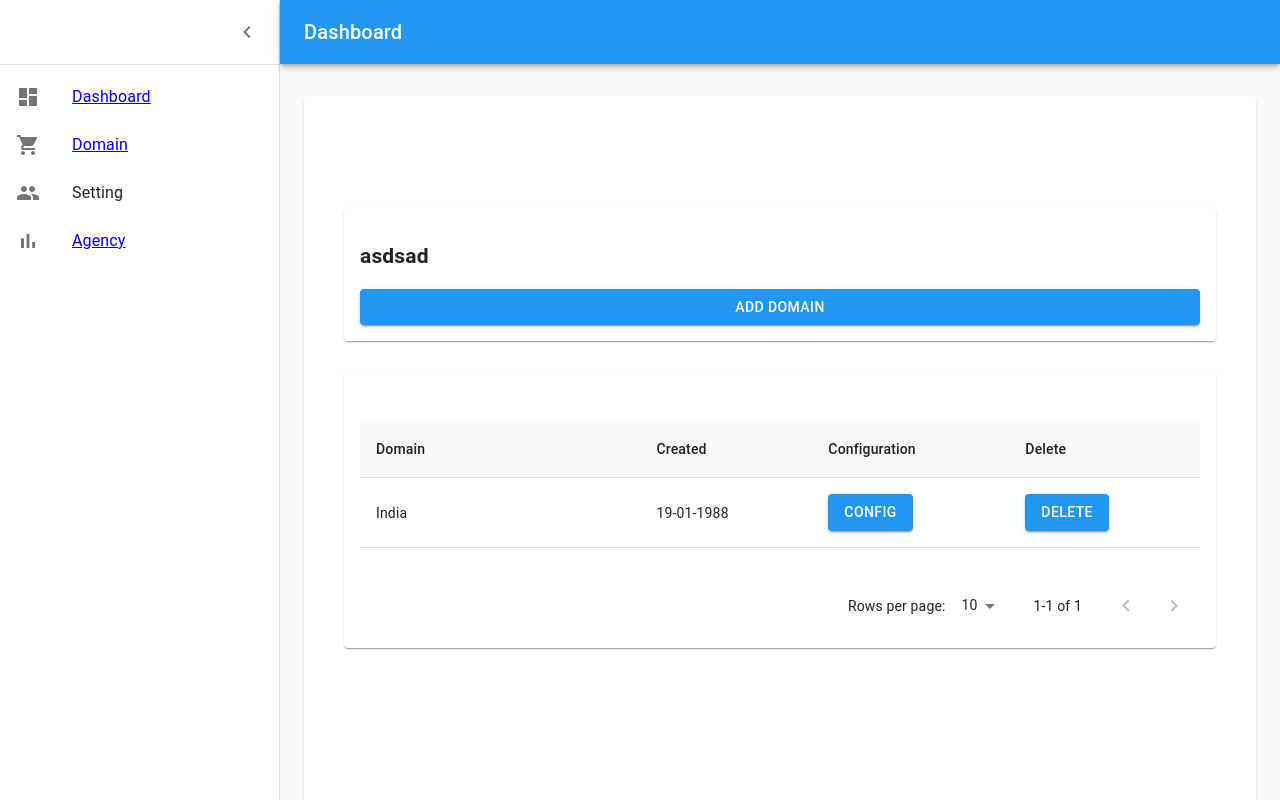
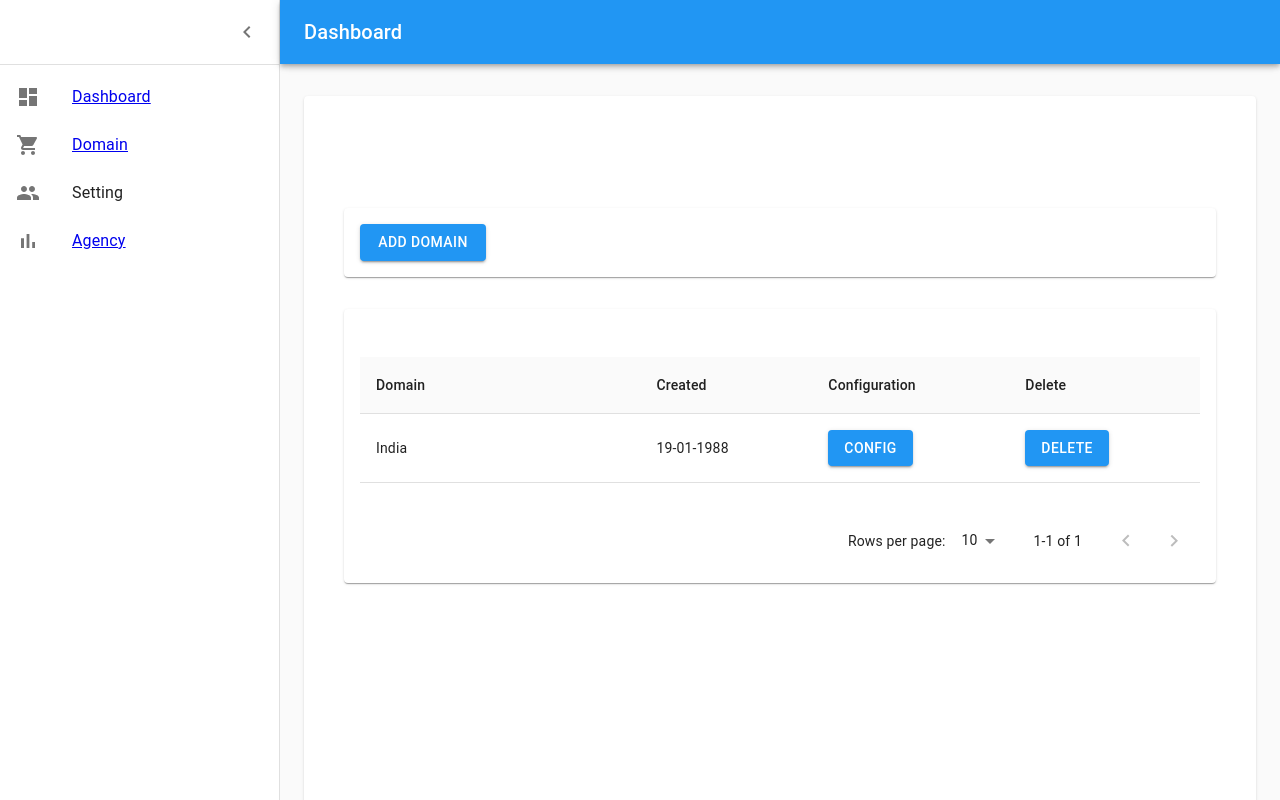
Before and after one commit to vikashraj144/react-materialui, a React (Create React App) app: page /dashboard in a window 1280 px wide. Built offline with nearby package versions, Linux system fonts and the light colour scheme.

Commit message:
domain  and dashboard ui changes

```diff
--- a/src/component/dashboard/Dashboard.js
+++ b/src/component/dashboard/Dashboard.js
@@ -32,6 +32,7 @@ import Deposits from './Deposits';
 import { Container } from '@material-ui/core';
 import Domain from './Domain';
 import Agency from './Agency';
+import AddDomain from './AddDomain';
 
 
 const theme = createMuiTheme({
@@ -168,6 +169,9 @@ export default function Dashboard() {
           <Route path={`${path}/agency`} exact>
             <Agency></Agency>
           </Route>
+          <Route path={`${path}/add-domain`} exact>
+            <AddDomain></AddDomain>
+          </Route>
         {/* </Container> */}
 
       </div>
--- a/src/component/dashboard/Domain.js
+++ b/src/component/dashboard/Domain.js
@@ -42,6 +42,9 @@ const useStyles = makeStyles(theme => ({
     paddingTop: theme.spacing(4),
     paddingBottom: theme.spacing(4),
   },
+  btn: {
+    width: '15%'
+  }
 }));
 
 export default function Domain(props) {
@@ -65,6 +68,9 @@ export default function Domain(props) {
   const onDelete = () => {
     props.history.push('/dashboard');
   }
+  const onAddomain = () => {
+    props.history.push('/add-domain');
+  }
   return (
     <main className={classes.content}>
       <div className={classes.appBarSpacer} />
@@ -73,10 +79,9 @@ export default function Domain(props) {
         <Grid container spacing={4}>
           <Grid item xs={12}>
             <Paper className={classes.paper}>
-              <h2>asdsad</h2>
-              <Button variant="contained" color="primary">
+              <Button variant="contained" className={classes.btn} color="primary" onClick={onAddomain}>
                 Add Domain
-</Button>
+              </Button>
             </Paper>
           </Grid>
           <Grid item xs={12}>
```
